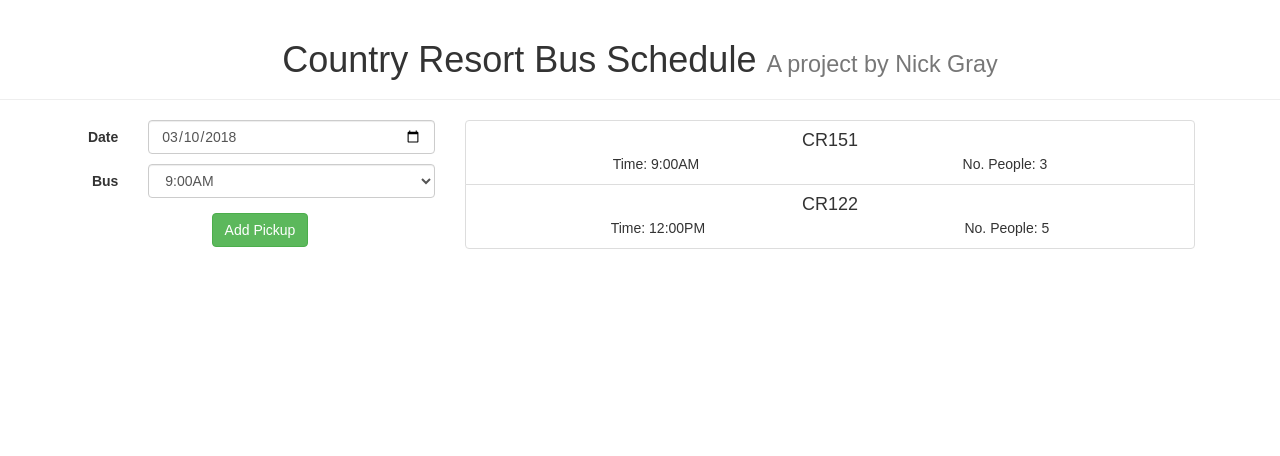
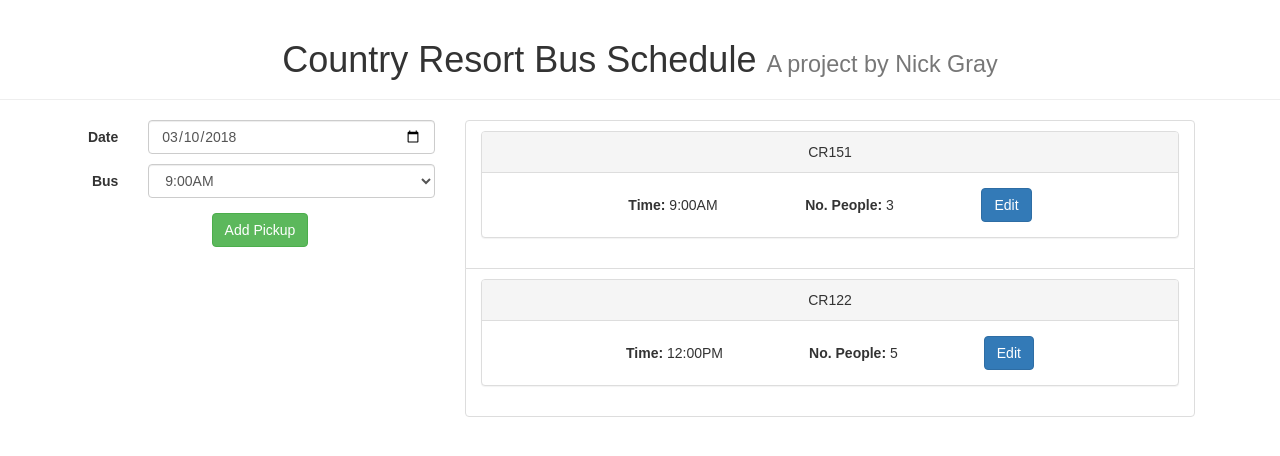
Before and after one commit to nicholasnbg/cr-bus, a React (Create React App) app: page / in a window 1280 px wide. Shown: the top 456 px of the page. Built offline with nearby package versions, Linux system fonts and the light colour scheme.

Commit message:
refactored pickups from array to object in state

```diff
--- a/src/App.js
+++ b/src/App.js
@@ -13,32 +13,32 @@ class App extends Component {
     selectedDate:'',
     selectedTime:'9:00AM',
     showAdd: false,
-    pickups:[
-      {
+    pickups:{
+      drive1:{
         date: '2018-03-10',
         time: '9:00AM',
         place: 'CR151',
         people: 3
       },
-      {
+      drive2:{
         date: '2018-03-10',
         time: '12:00PM',
         place: 'CR122',
         people: 5
       },
-      {
+      drive3:{
         date: '2018-03-11',
         time: '9:00AM',
         place: 'CR151',
         people: 3
       },
-      {
+      drive4:{
         date: '2018-03-12',
         time: '12:00PM',
         place: 'CR122',
         people: 2
       }
-    ]
+    }
   }
 
   setSelectedDate = (value) => {
@@ -60,9 +60,10 @@ class App extends Component {
 
   /*******ADD DRIVES************************************* */
   addPickup = (pickup) => {
-    let {pickups} = this.state;
-    pickups.push(pickup);
-    this.setState({pickups: pickups});
+    const pickups = {...this.state.pickups};
+    const timestamp= Date.now();
+    pickups[`pickup${timestamp}`]=pickup;
+    this.setState({pickups});
     this.handleClose();
   }
 
--- a/src/Custom.css
+++ b/src/Custom.css
@@ -2,7 +2,8 @@
     margin-bottom: 10px;
 }
 
-.pickupListItem .list-group-item-text {
+.pickupListItem .panel .panel-body {
     display: flex;
     justify-content: space-around;
+    align-items: center;
 }
--- a/src/components/schedule/PickupListItem.js
+++ b/src/components/schedule/PickupListItem.js
@@ -1,13 +1,19 @@
 import React from 'react';
-import {ListGroupItem} from 'react-bootstrap';
+import {ListGroupItem, Button, Panel} from 'react-bootstrap';
 
 class PickupListItem extends React.Component {
 
     render(){
         const {pickup} = this.props;
         return(
-            <ListGroupItem className="pickupListItem" header={pickup.place}>
-                <span>{`Time: ${pickup.time}`}</span><span>{`No. People: ${pickup.people}`}</span>
+            <ListGroupItem className="pickupListItem" >
+                <Panel>
+                    <Panel.Heading>{pickup.place}</Panel.Heading>
+                    <Panel.Body>
+                        <span><strong>Time:</strong> {`${pickup.time}`}</span><span><strong>No. People: </strong>{`${pickup.people}`}</span>
+                        <Button bsStyle="primary">Edit</Button>
+                    </Panel.Body>
+                </Panel>
             </ListGroupItem>
         )
     }
--- a/src/components/schedule/Schedule.js
+++ b/src/components/schedule/Schedule.js
@@ -4,12 +4,18 @@ import {ListGroup} from 'react-bootstrap';
 
 class Schedule extends React.Component {
 
-    filterSchedule = (pickups, date, time) =>  pickups.filter(pickup => pickup[date]===date);
+    filterSchedule = (pickups, date, time) =>  Object.keys(pickups).filter(key => {
+        return pickups[key][date]===date;
+    });
+
 
 
     render(){
         let {pickups, date, time} = this.props;
-        let schedule = pickups.filter(pickup => pickup.date === date);
+        let reqKeys = Object.keys(pickups).filter(key => pickups[key].date===date);
+        let schedule = reqKeys.map(key => {
+            return pickups[key]
+        });
         return(
             <ListGroup>
                 {schedule.map((item, index) => (
```
